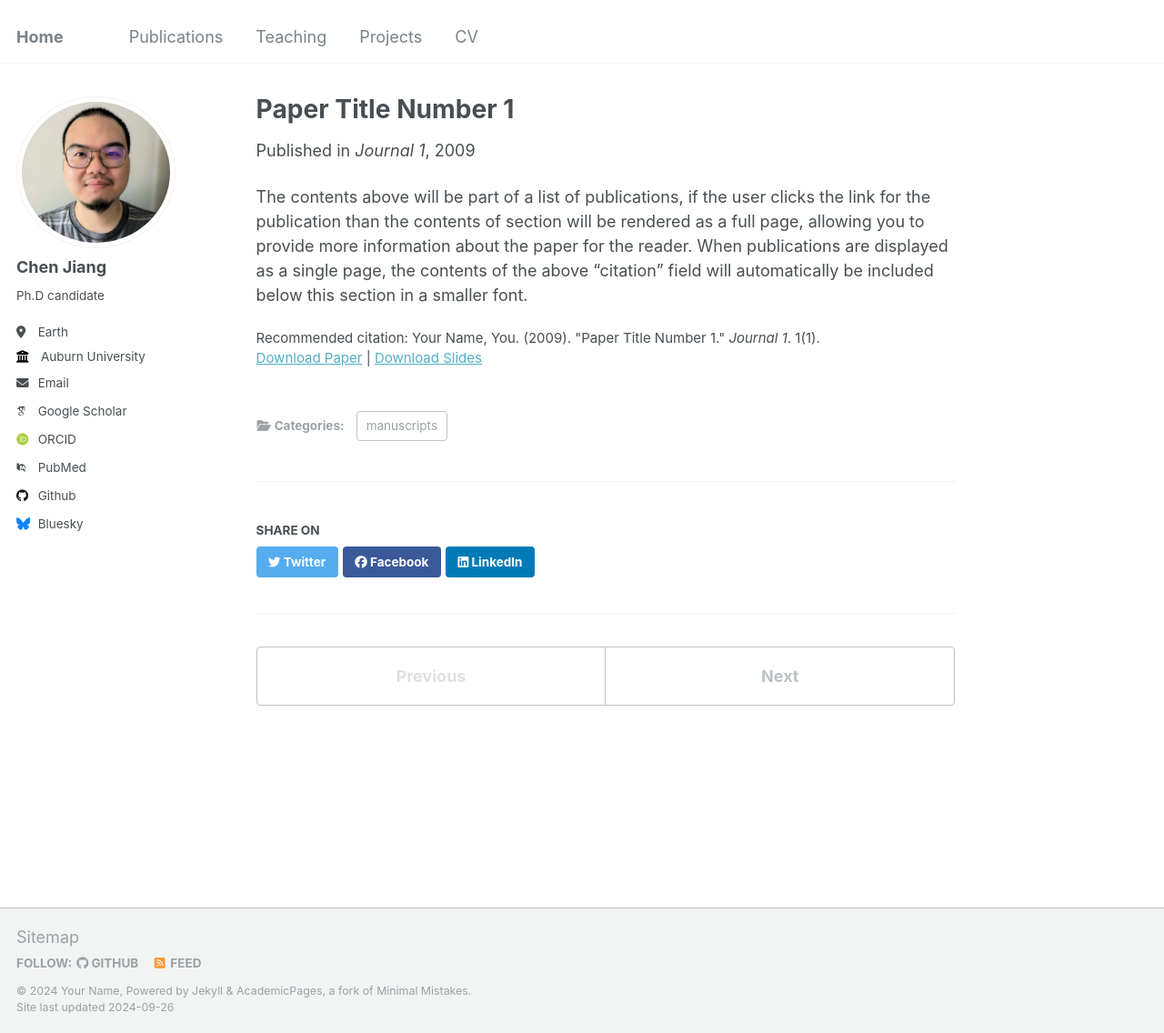
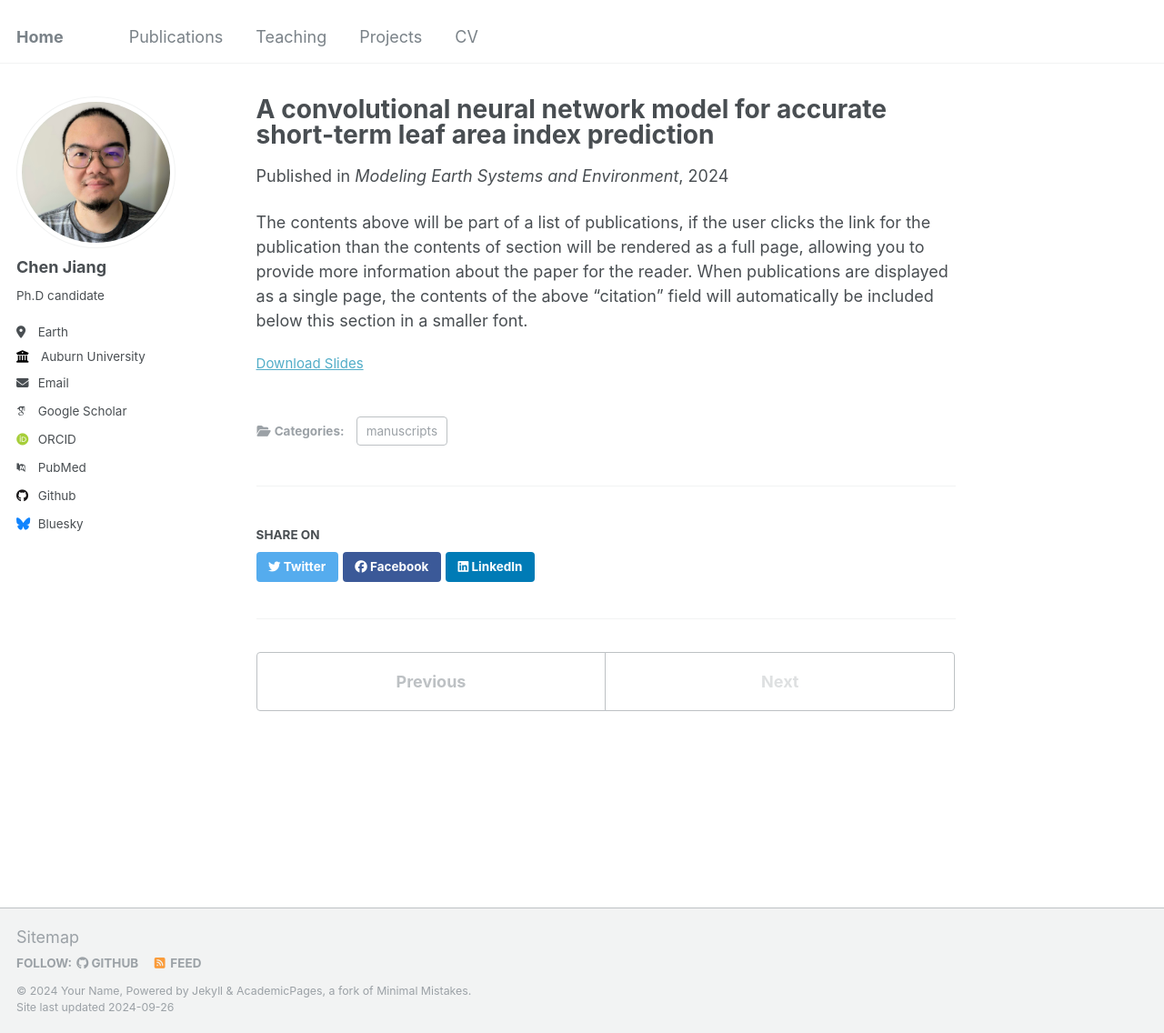
Before and after one commit to jiang28/jiangchen, a Jekyll site: the page built from _publications/2009-10-01-paper-title-number-1.md, in a window 1280 px wide and 1136 px high. Shown: the whole window at 91% size. Built offline with Jekyll 4.4.1, drawn with Linux system fonts in a browser that asks for light colours; some web fonts are replaced.

Commit message:
Update 2009-10-01-paper-title-number-1.md

```diff
--- a/_publications/2009-10-01-paper-title-number-1.md
+++ b/_publications/2009-10-01-paper-title-number-1.md
@@ -1,14 +1,13 @@
 ---
-title: "Paper Title Number 1"
+title: "A convolutional neural network model for accurate short-term leaf area index prediction"
 collection: publications
 category: manuscripts
 permalink: /publication/2009-10-01-paper-title-number-1
-excerpt: 'This paper is about the number 1. The number 2 is left for future work.'
-date: 2009-10-01
-venue: 'Journal 1'
+excerpt: 'Chen Jiang, Sai Deepthi Yeddula, Wei‑Shinn Ku'
+date: 2024-08-12
+venue: 'Modeling Earth Systems and Environment'
 slidesurl: 'http://academicpages.github.io/files/slides1.pdf'
-paperurl: 'http://academicpages.github.io/files/paper1.pdf'
-citation: 'Your Name, You. (2009). &quot;Paper Title Number 1.&quot; <i>Journal 1</i>. 1(1).'
+paperurl: 'https://link.springer.com/article/10.1007/s40808-024-02090-4'
 ---
 
 The contents above will be part of a list of publications, if the user clicks the link for the publication than the contents of section will be rendered as a full page, allowing you to provide more information about the paper for the reader. When publications are displayed as a single page, the contents of the above "citation" field will automatically be included below this section in a smaller font.
```
